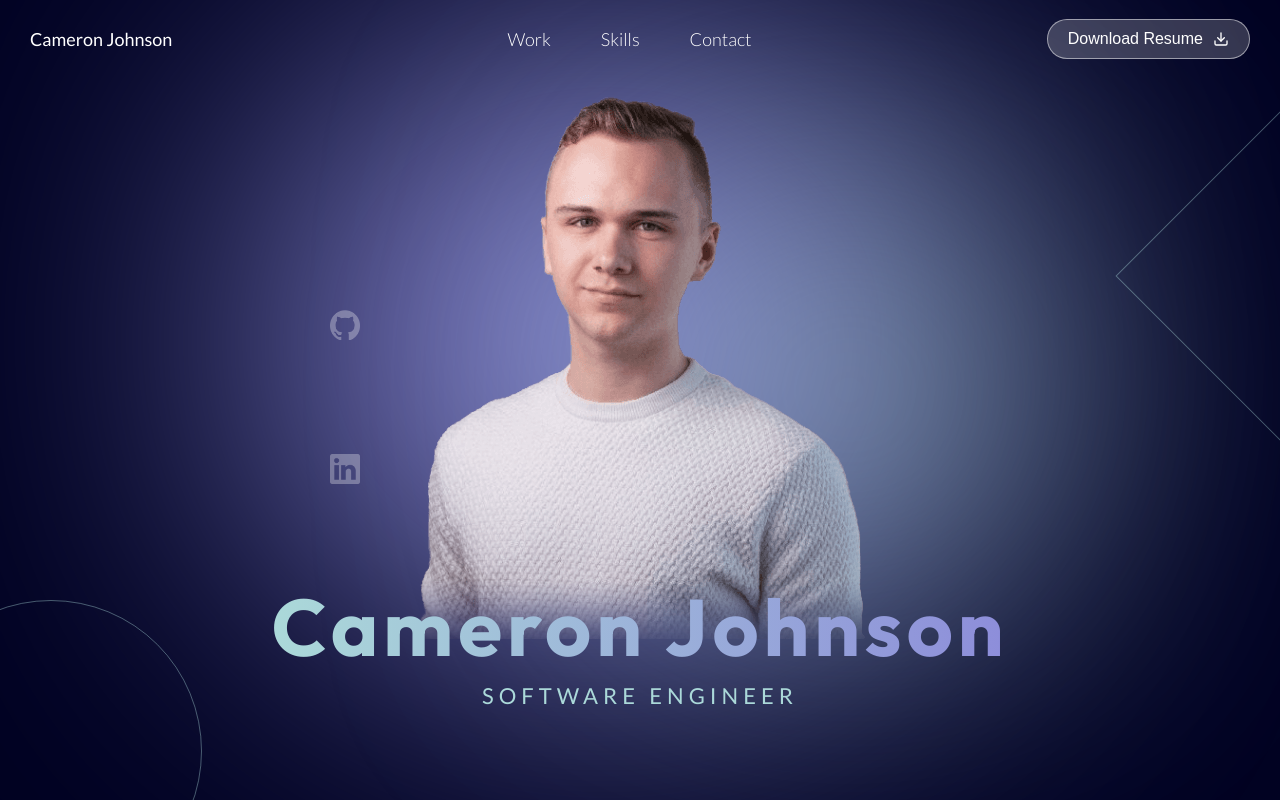
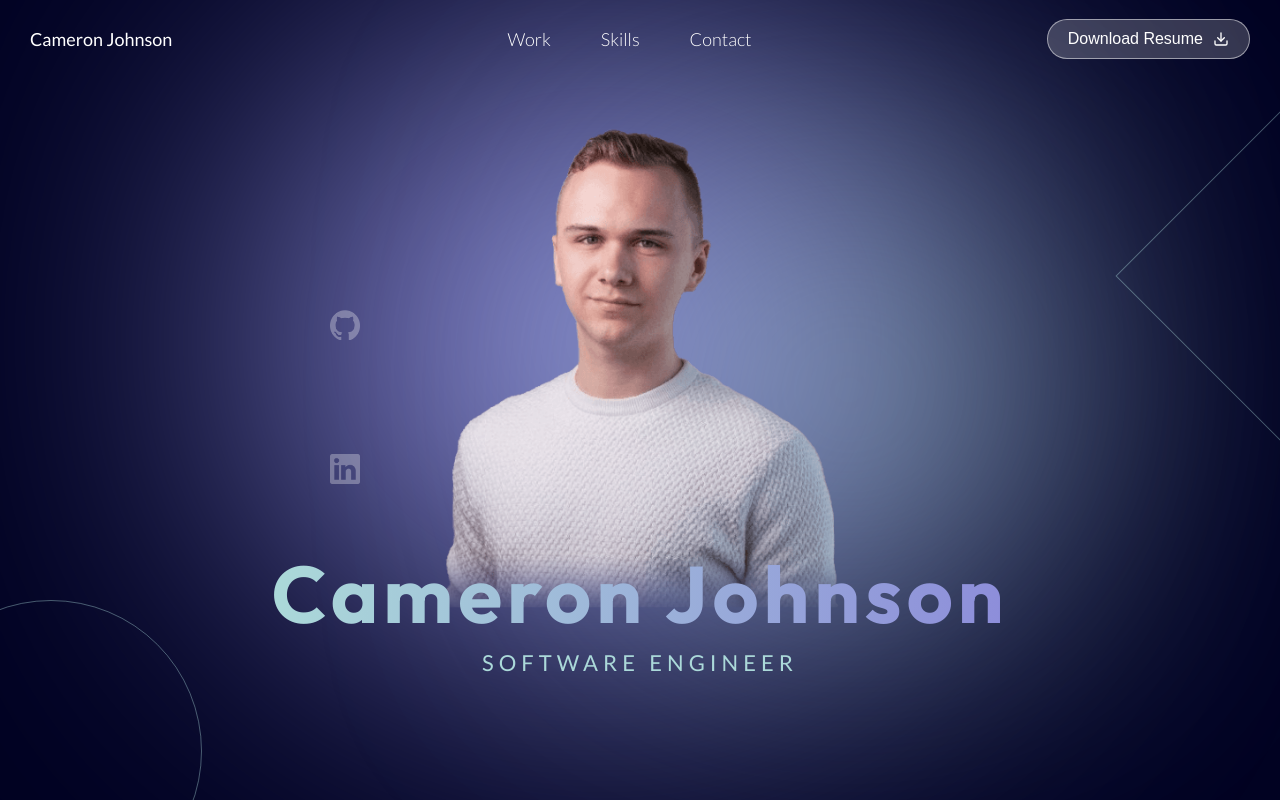
Before and after one commit to camjohnson-code/portfolio-website, a React (Create React App) app: page / in a window 1280 px wide. Shown: the top 800 px of the page. Built offline with nearby package versions, Linux system fonts and the light colour scheme.

Commit message:
Adjust image size

```diff
--- a/src/Components/HeroSection/HeroSection.css
+++ b/src/Components/HeroSection/HeroSection.css
@@ -18,6 +18,8 @@
 
 .headshot {
   margin: 0;
+  width: 400px;
+  height: auto;
 }
 
 .hero-title {
```
